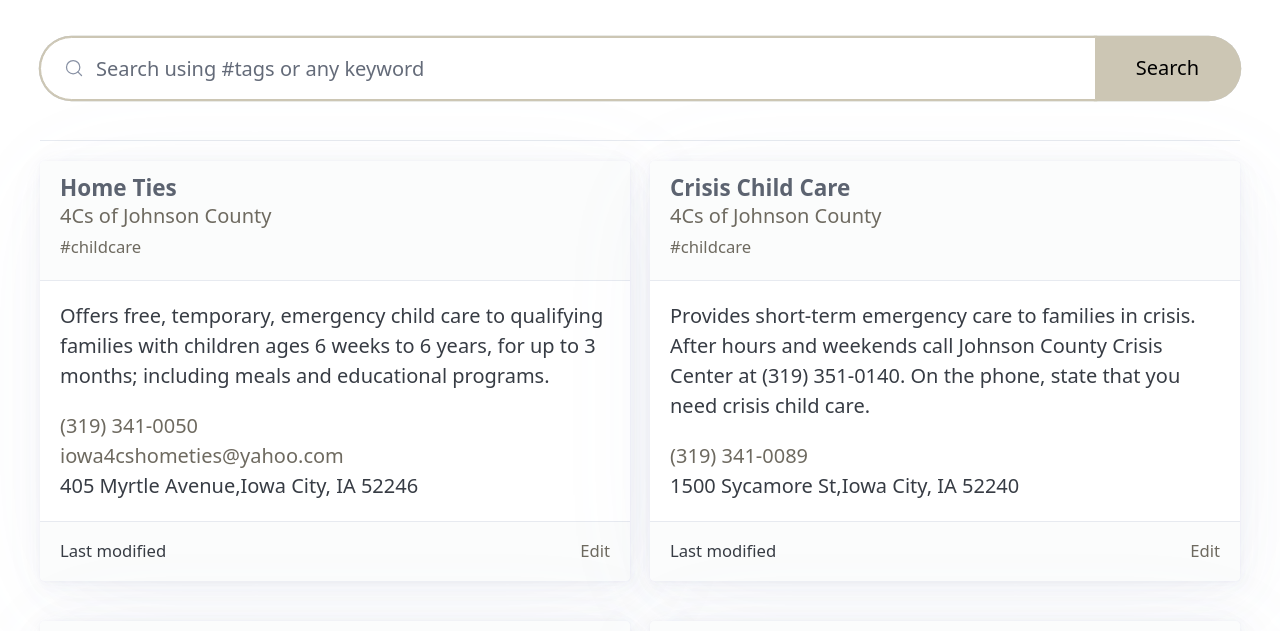
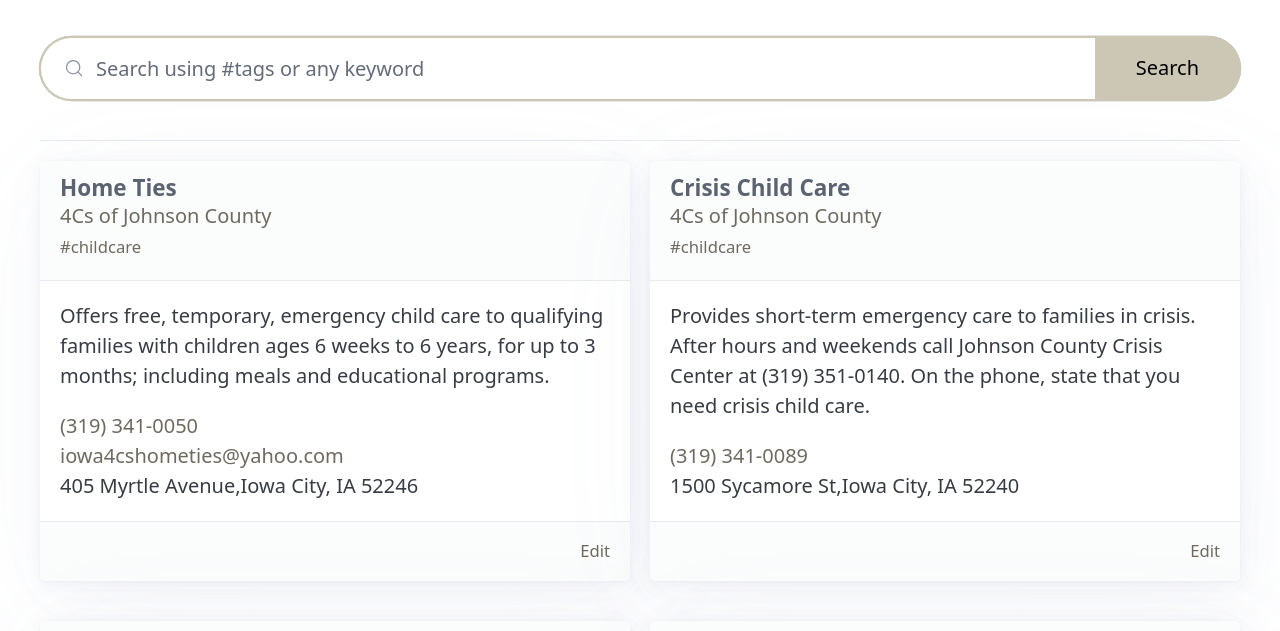
Before and after one commit to wjdenny/joco-resources, an Eleventy site: page search.njk in a window 1280 px wide. Shown: the part 93-724 px from the top of the page. Built offline with nearby package versions, Linux system fonts and the light colour scheme; Eleventy itself is replaced by a stand-in of ours; files that its build step writes are made by us from their sources; what human-time would draw is missing.

Commit message:
remove updated date from resource cards

```diff
--- a/_includes/resource.njk
+++ b/_includes/resource.njk
@@ -13,7 +13,6 @@
         {% include 'resource/location.njk' %}
     </main>
     <footer>
-        <span class="modifiedTime"><small>Last modified {{ resource.lastModifiedDate | humanRelativeTime }}</small></span>
-        <span class="gitHubLink"><a href="{{ resource.gitHubLink }}" target="_blank"><small>Edit</small></a></span>
+        <a href="{{ resource.gitHubLink }}" target="_blank"><small>Edit</small></a>
     </footer>
 </article>
--- a/css/site.css
+++ b/css/site.css
@@ -19,8 +19,8 @@ article {
 
 article footer {
     display: grid;
-    grid-template-columns: 1fr 1fr;
-    justify-content: space-between
+    grid-template-columns: 1fr;
+    justify-items: end
 }
 
 .gitHubLink {
```
